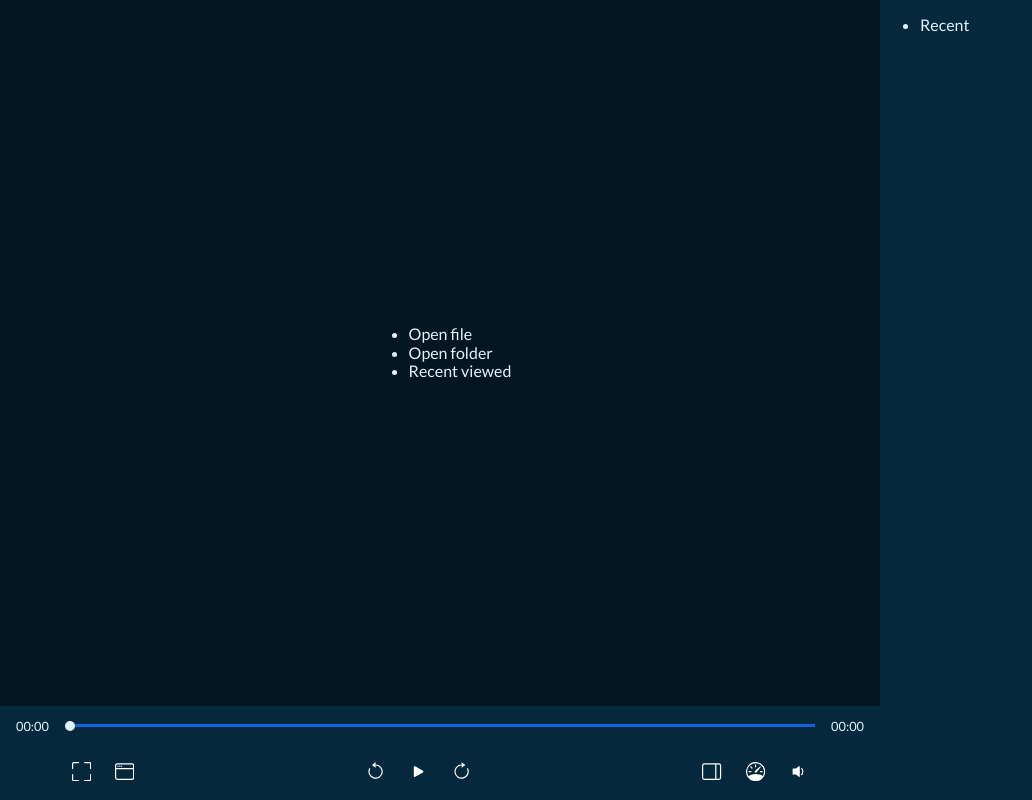
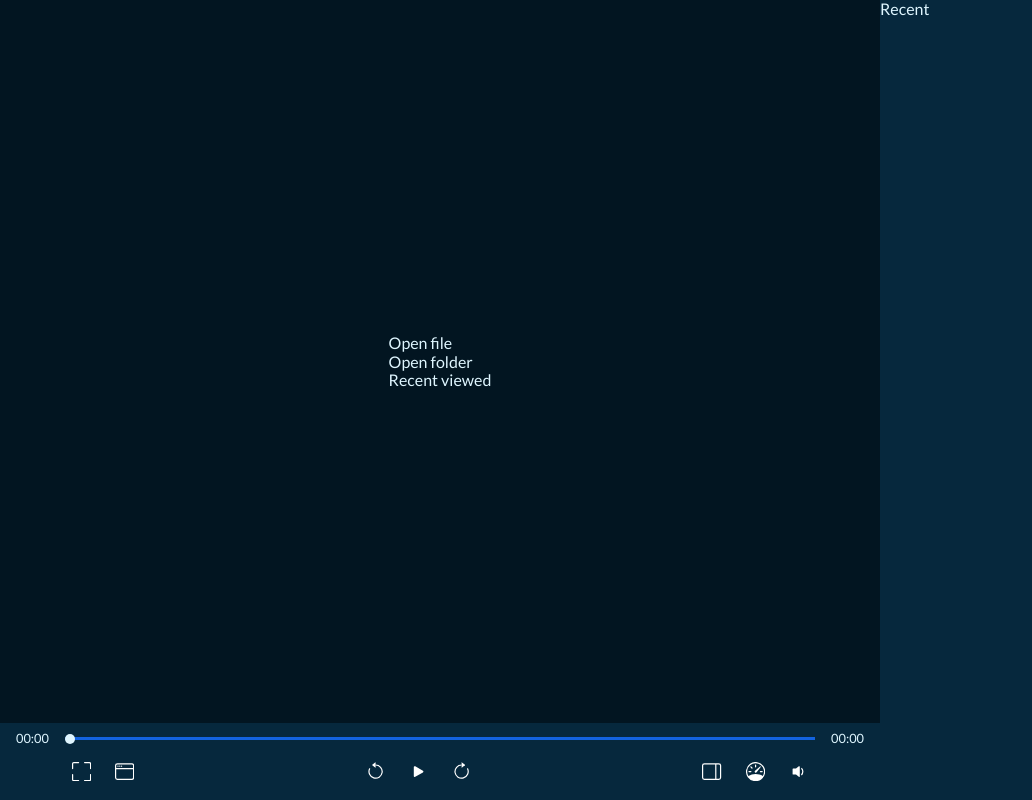
Before and after one commit to hassanEB1379/video-player, a React app: page / in a window 1280 px wide. Shown: the whole page, without its empty margins (0-1032 px from the left). Built offline with nearby package versions, Linux system fonts and the light colour scheme.

Commit message:
styling sidebar list

```diff
--- a/src/assets/css/global.css
+++ b/src/assets/css/global.css
@@ -37,11 +37,27 @@ body {
     box-sizing: inherit;
 }
 
+ul {
+    list-style-type: none;
+    margin: 0;
+    padding: 0;
+}
+
 button {
     all: unset;
     cursor: pointer;
 }
 
+p,
+h1,
+h2,
+h3,
+h4,
+h5,
+h6 {
+    margin: 0;
+}
+
 video::-webkit-media-controls {
     display:none !important;
 }
--- a/src/components/VideoPlayer/Sidebar.tsx
+++ b/src/components/VideoPlayer/Sidebar.tsx
@@ -2,6 +2,8 @@ import React, {useEffect} from 'react';
 import styles from '../../styles/video-player.module.css'
 import {RecentVideo, useRecentVideos} from '../../context/VideoPlayer/RecentVideos';
 import {useVideoSrc} from '../../context/VideoPlayer/VideoSrc';
+import {BsImage} from 'react-icons/bs';
+import {getFormattedTime} from '../../utils/getFormattedTime';
 
 interface Props {
     onHide: () => void,
@@ -41,13 +43,18 @@ const Sidebar = ({onHide, onShow, isFullscreen, showSidebar}: Props) => {
         >
             <ul>
                 <li>Recent</li>
+            </ul>
 
+            <ul className={styles.sidebarList}>
                 {recent.map((item: RecentVideo) => (
                     <li key={item.id}>
                         <button
+                            className={styles.sidebarListItem}
                             onClick={() => setVideoSrc(item.file)}
                         >
+                            <BsImage/>
                             {item.name}
+                            <p>{getFormattedTime(item.elapsedTime)}</p>
                         </button>
                     </li>
                 ))}
--- a/src/styles/video-player.module.css
+++ b/src/styles/video-player.module.css
@@ -22,7 +22,7 @@
 
 .footer {
     background-color: var(--primary);
-    padding: 0 1rem;
+    padding: .5rem 1rem 0 1rem;
     width: 100%;
     font-size: .8rem;
     align-self: flex-end;
@@ -33,7 +33,22 @@
     height: 100%;
     z-index: 2147483648;
     width: 400px;
-    flex: 0 0 400px
+    flex: 0 0 400px;
+}
+
+.sidebarList {
+    margin-top: 1rem;
+    font-size: .8rem;
+}
+
+.sidebarListItem {
+    display: flex;
+    align-items: center;
+    gap: .5em;
+    width: 100%;
+    padding: .5rem 0 .5rem 1rem;
+    box-sizing: border-box;
+    border-bottom: 1px solid var(--trs-light);
 }
 
 .startMenu {
```
